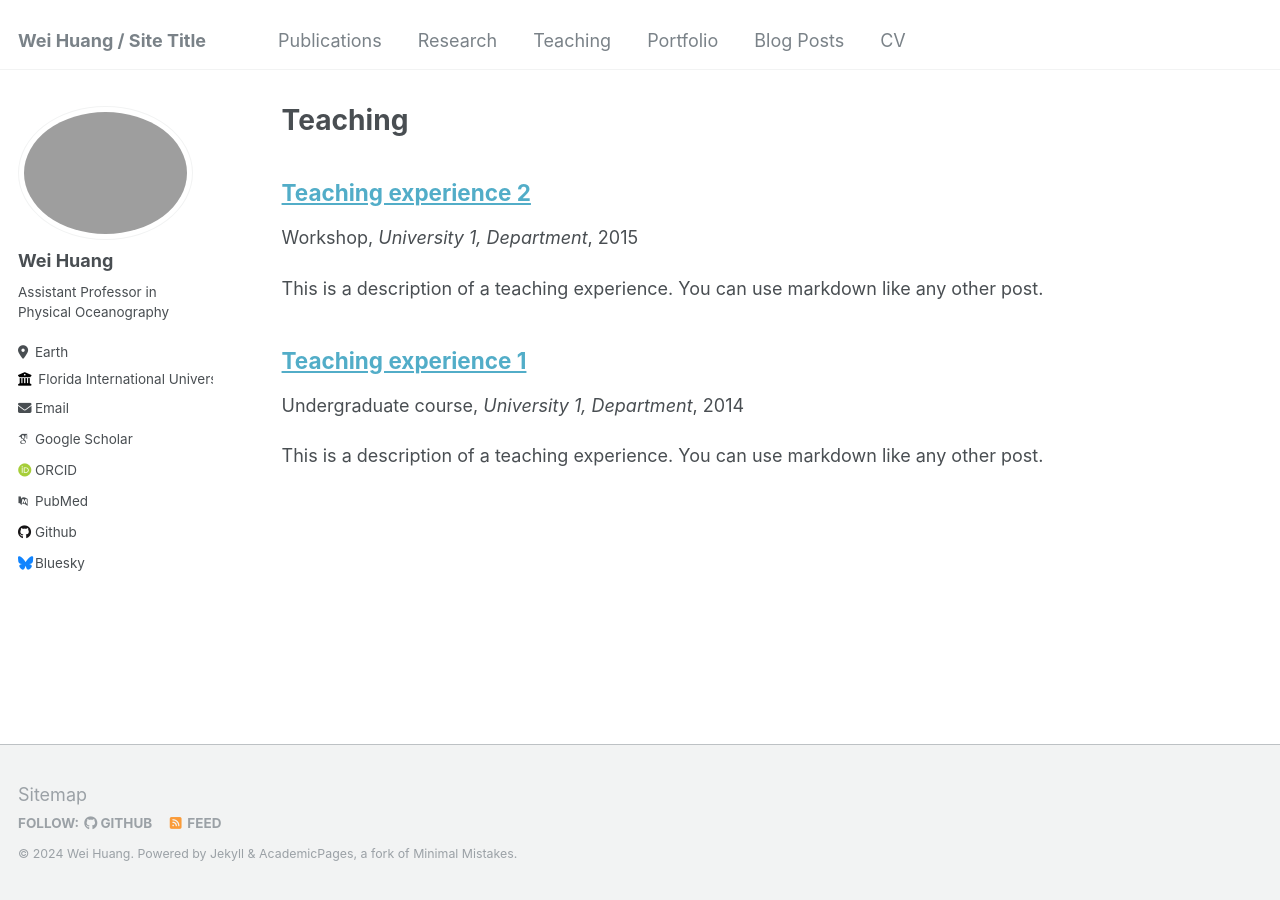
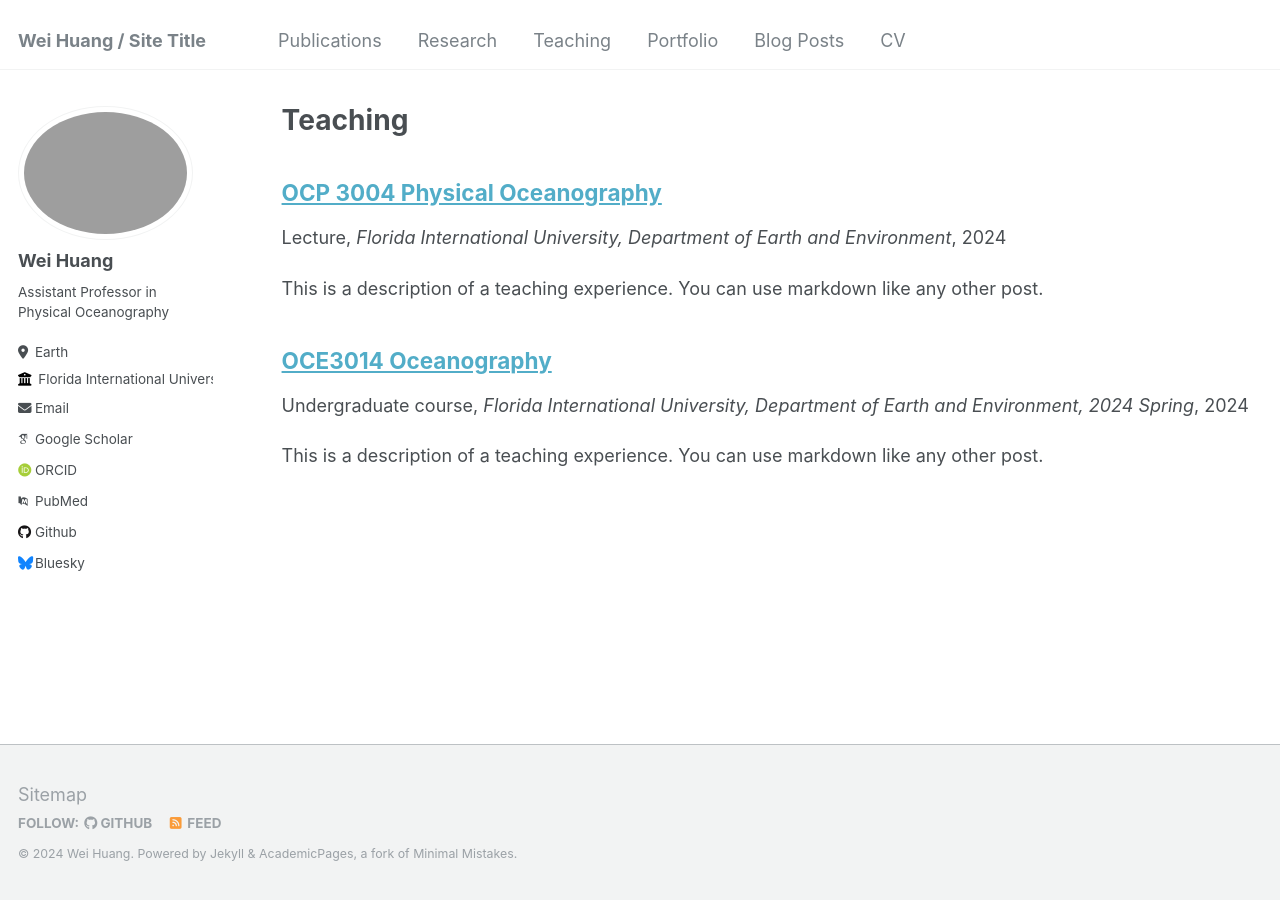
Before and after one commit to huang96169/huang96169.github.io, a Jekyll site: the page built from _pages/teaching.html, in a window 1280 px wide. Built offline with Jekyll 4.4.1, drawn with Linux system fonts in a browser that asks for light colours; some web fonts are replaced.

Commit message:
modified:   _teaching/2014-spring-teaching-1.md 	modified:   _teaching/2015-spring-teaching-2.md

```diff
--- a/_teaching/2014-spring-teaching-1.md
+++ b/_teaching/2014-spring-teaching-1.md
@@ -1,11 +1,11 @@
 ---
-title: "Teaching experience 1"
+title: "OCE3014 Oceanography"
 collection: teaching
 type: "Undergraduate course"
 permalink: /teaching/2014-spring-teaching-1
-venue: "University 1, Department"
-date: 2014-01-01
-location: "City, Country"
+venue: "Florida International University, Department of Earth and Environment, 2024 Spring"
+date: 2024-01-01
+location: "Miami, Florida"
 ---
 
 This is a description of a teaching experience. You can use markdown like any other post.
--- a/_teaching/2015-spring-teaching-2.md
+++ b/_teaching/2015-spring-teaching-2.md
@@ -1,11 +1,11 @@
 ---
-title: "Teaching experience 2"
+title: "OCP 3004 Physical Oceanography"
 collection: teaching
-type: "Workshop"
+type: "Lecture"
 permalink: /teaching/2015-spring-teaching-1
-venue: "University 1, Department"
-date: 2015-01-01
-location: "City, Country"
+venue: "Florida International University, Department of Earth and Environment"
+date: 2024-08-26
+location: "Miami, Florida"
 ---
 
 This is a description of a teaching experience. You can use markdown like any other post.
```
